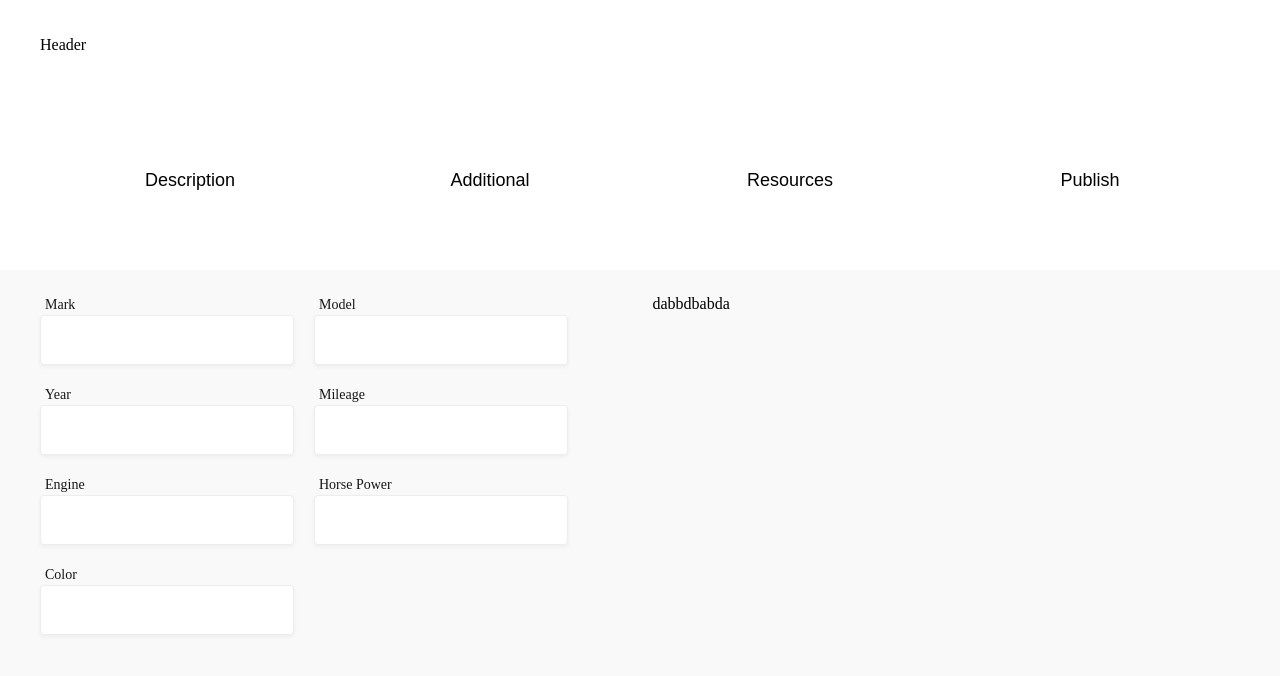
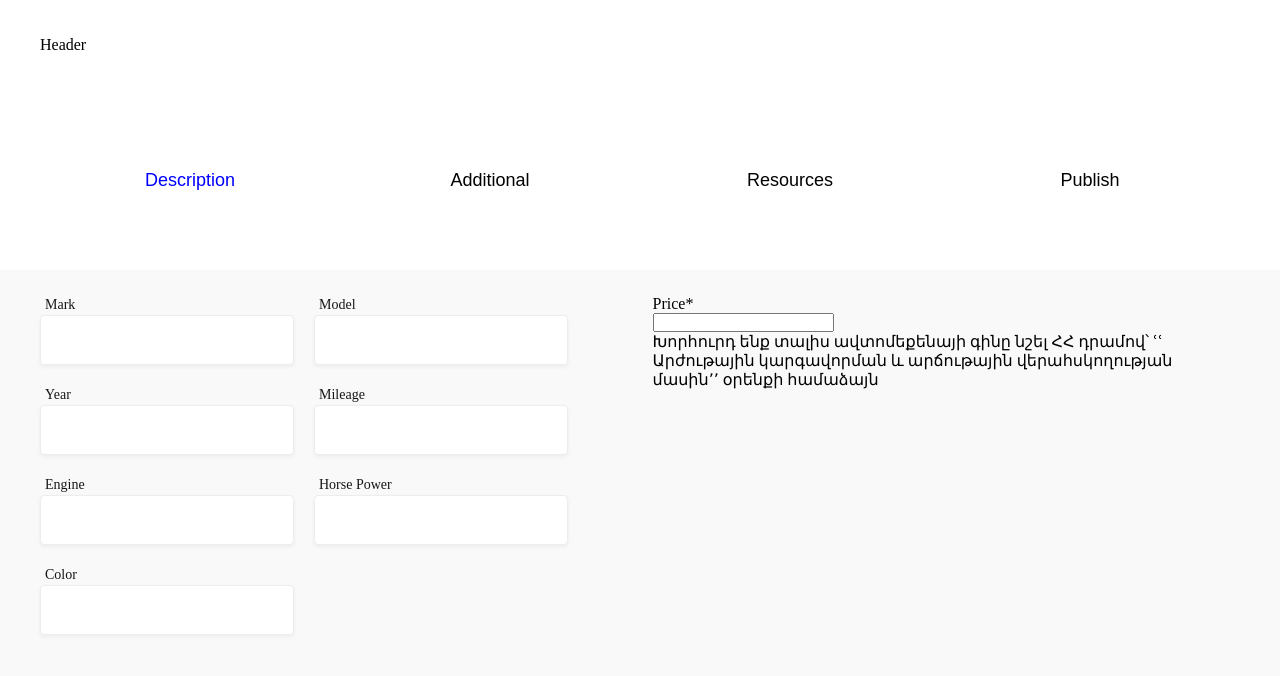
Before and after one commit to narekpedanyan/online-shop, a React app: page /create in a window 1280 px wide. Built offline with nearby package versions, Linux system fonts and the light colour scheme.

Commit message:
Code reviewed.

```diff
--- a/src/components/create/description.js
+++ b/src/components/create/description.js
@@ -14,7 +14,6 @@ const Description = ({ handleFieldChange }) => {
               return (
                 <div className="description-content-left_item">
                   <label>{inputName}</label>
-
                   <input
                     className="description-input"
                     name={inputName}
@@ -25,13 +24,29 @@ const Description = ({ handleFieldChange }) => {
                         ? "number"
                         : "text"
                     }
+                    onChange={handleFieldChange}
                   />
                 </div>
               );
             })}
           </div>
           <div className="description-content-right">
-            <div>dabbdbabda</div>
+            <div className="price-control">
+              <div>
+                <div>
+                  <div>
+                    <p>Price*</p>
+                    <input type="number" name="price" onChange={handleFieldChange}/>
+                  </div>
+                </div>
+                <div>
+
+                </div>
+              </div>
+              <p>
+                Խորհուրդ ենք տալիս ավտոմեքենայի գինը նշել ՀՀ դրամով՝ ՙՙ Արժութային կարգավորման և արճութային վերահսկողության մասին՚՚ օրենքի համաձայն
+              </p>
+            </div>
           </div>
         </div>
       </div>
--- a/src/components/productCard/index.js
+++ b/src/components/productCard/index.js
@@ -1,27 +1,28 @@
 import React from 'react';
 import PropTypes from 'prop-types';
 import './index.scss';
-// import './Photo'
+import inchVorMIBan from '../../assets/media/car.png';
 
 const ProductCard = ({data}) => {
-    const {mark} = data;
-    const {model} = data;
-    const {price} = data;
-    const {mileage} = data;
-    const {fuel} = data;
-    const {year} = data;
-    const {engine} = data;
+    const {mark,
+      model,
+      price,
+      mileage,
+      fuel,
+      year,
+      engine
+    } = data;
     return (
         <div className="product-card">
             <div className="photoBox">
-                <img src="/Photo/car2.jpg"/>
+              <img src={inchVorMIBan} alt="" />
             </div>
             <h4 className="carModelText">{mark} {model}  {engine}</h4>
             <p className="carPrice">{price}</p>
             <div className="carCardFooter">
-                <p className="footerText">{mileage}</p>
-                <p className="footerText">{fuel}</p>
-                <p className="footerText">{year}</p>
+              <p className="footerText">{mileage}</p>
+              <p className="footerText">{fuel}</p>
+              <p className="footerText">{year}</p>
             </div>
         </div>
     )
--- /dev/null
+++ b/src/constants/avalable_currencies.js
@@ -0,0 +1 @@
+export const avalableCurrencies = {};
--- a/src/constants/labels.js
+++ b/src/constants/labels.js
@@ -1,3 +1,3 @@
-export const LABELS = {
+export const labels = {
 
 };
--- a/src/containers/create/index.js
+++ b/src/containers/create/index.js
@@ -46,7 +46,10 @@ const Create = () => {
   const changeStep = (routeData) => {
     setStep(routeData);
   };
-  console.log(step.key);
+
+  console.log(productInfo)
+
+
 
   return (
     <section className="crate-screen">
@@ -56,14 +59,16 @@ const Create = () => {
             <div className="steps-control-list">
               {Object.keys(steps).map((item) => {
                 const { label } = steps[item];
+                let activeClassname = '';
+                if (item === step.key){
+                  activeClassname = 'active';
+                }
                 return (
                   <button
                     onClick={() => changeStep(steps[item])}
                     type="button"
                     key={item}
-                    className={
-                      step.key === label.toLowerCase() ? "btn-active" : null
-                    }
+                    className={activeClassname}
                   >
                     {label}
                   </button>
--- a/src/containers/create/index.scss
+++ b/src/containers/create/index.scss
@@ -11,6 +11,7 @@
         flex-direction: row;
         background-color: beige;
 
+
         button {
           flex: 1;
           height: 180px;
@@ -20,6 +21,9 @@
           outline: none;
           font-weight: 500;
           font-size: 18px;
+          &.active{
+            color: blue;
+          }
         }
       }
     }
--- a/src/containers/home/index.js
+++ b/src/containers/home/index.js
@@ -7,9 +7,7 @@ const Home = () => {
     const productsData = useSelector(state => state.products);
     const {data} = productsData;
     const immediateData = data.filter((item) => item.isimmediate)
-    const newData = data.filter((item) => item.createDate - 24 < 0)
-    console.log(productsData, 'main object');
-    console.log(data, 'properti cars list');
+    const newData = data.filter((item) => item.createDate - 24 < 0);
     return (
         <React.Fragment>
             <section className="filters">
@@ -19,7 +17,6 @@ const Home = () => {
                     </div>
                 </div>
             </section>
-
             <section className="products">
                 <div className="container">
                     <div className="products-grid">
```
Also changed, not shown: src/assets/media/car.png (added), src/containers/home/index.css (deleted).
